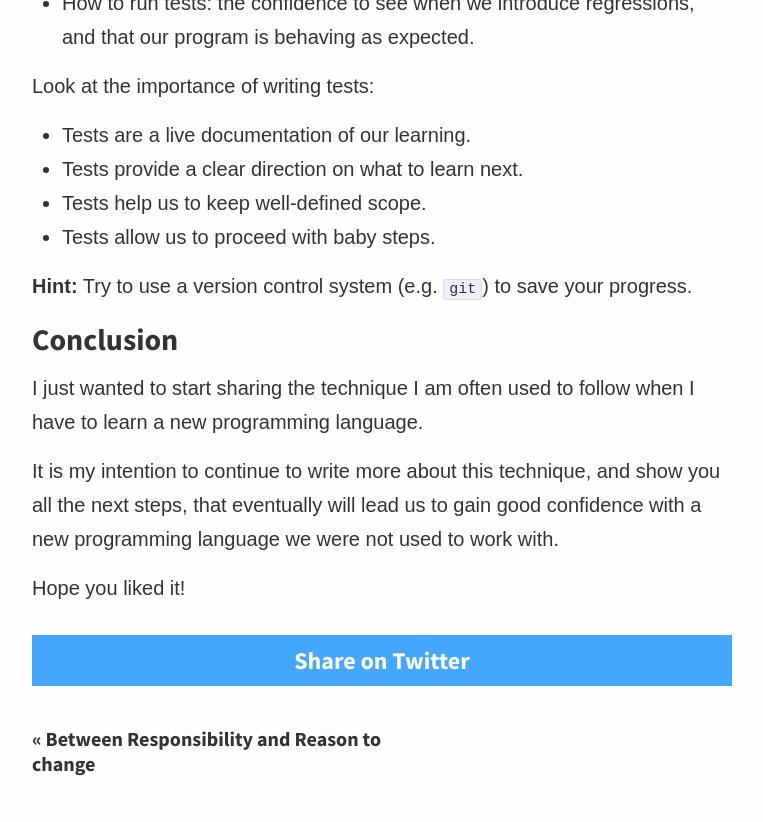
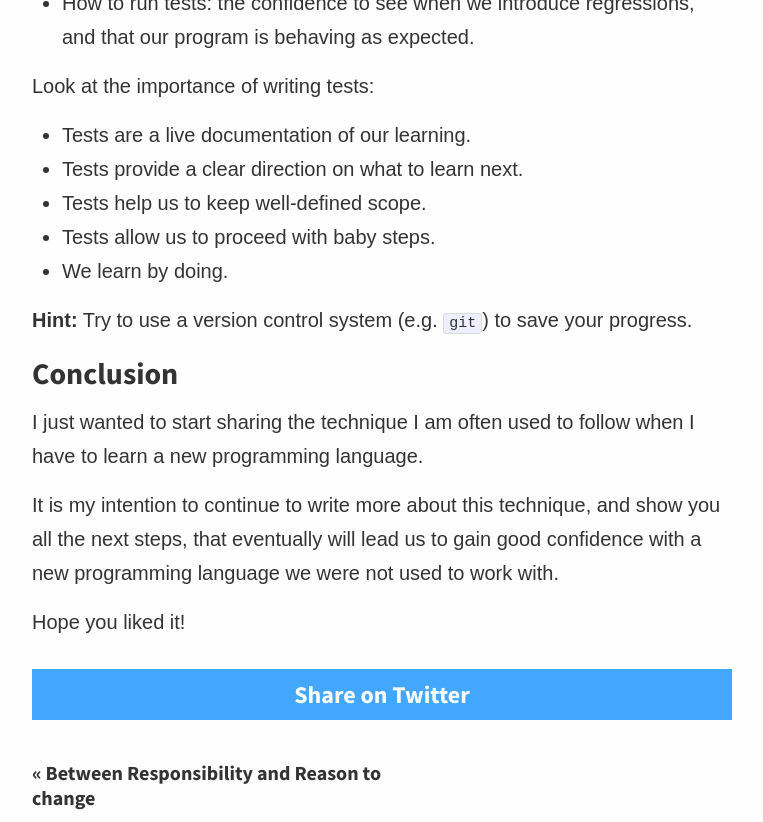
Before and after one commit to joebew42/joebew42.github.io, a Jekyll site: the page built from _posts/2020-07-26-learning-with-tests-part-one.markdown, in a window 1280 px wide and 900 px high, scrolled down 2397 px, cut to the strip 0-822 px from the top of the window. Shown: the whole strip, without its empty margins (258-1021 px from the left). Built offline with Jekyll 4.4.1, drawn with Linux system fonts in a browser that asks for light colours; emoji names are drawn with the system emoji font; some web fonts are replaced.

Commit message:
We learn by doing

```diff
--- a/_posts/2020-07-26-learning-with-tests-part-one.markdown
+++ b/_posts/2020-07-26-learning-with-tests-part-one.markdown
@@ -83,6 +83,7 @@ Look at the importance of writing tests:
 - Tests provide a clear direction on what to learn next.
 - Tests help us to keep well-defined scope.
 - Tests allow us to proceed with baby steps.
+- We learn by doing.
 
 **Hint:** Try to use a version control system (e.g. `git`) to save your progress.
 
```
